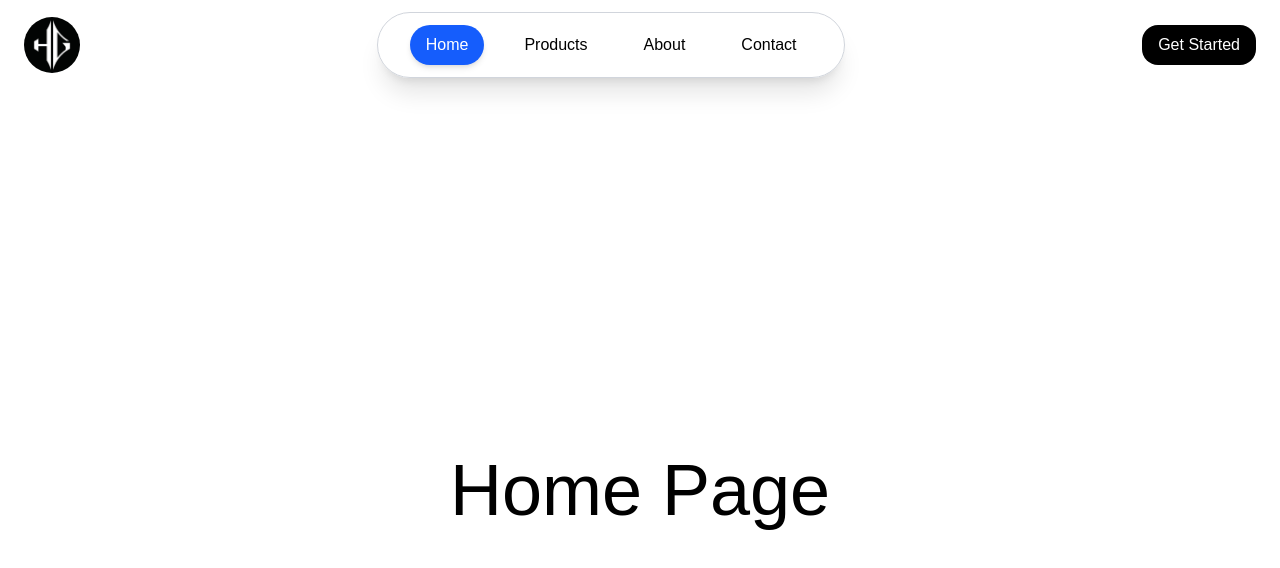
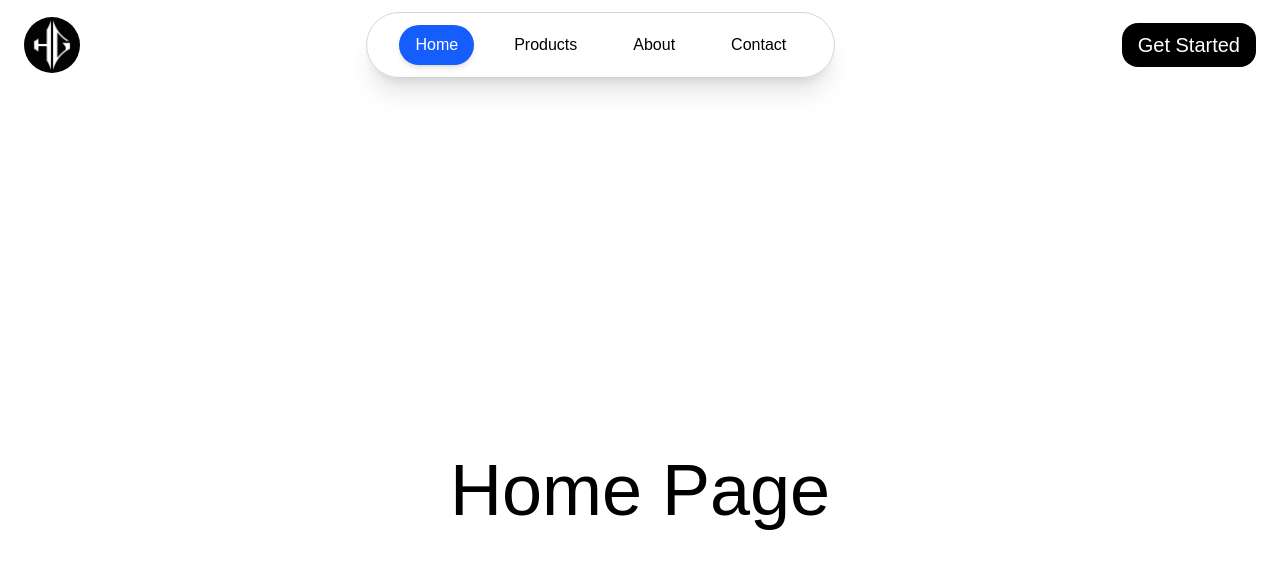
Before and after one commit to ABDUL-RAHMAN-9/HireGrid-, a React (Vite) app: page / in a window 1280 px wide. Shown: the top 568 px of the page. Built offline with nearby package versions, Linux system fonts and the light colour scheme.

Commit message:
Added Button text size with text-xl

```diff
--- a/src/components/Button.jsx
+++ b/src/components/Button.jsx
@@ -3,12 +3,12 @@ import React from 'react'
 const Button = ({ text, onClick }) =>
 {
     return (
-        <div>
-            <button className="bg-black text-white rounded-2xl px-4 py-2 hover:bg-gray-800 transition"
-                onClick={onClick}>
-                {text}
-            </button>
-        </div>
+        <button
+            className="bg-black text-white text-xl rounded-2xl px-4 py-2 hover:bg-gray-800 transition"
+            onClick={onClick}
+        >
+            {text}
+        </button>
     )
 }
 
```
